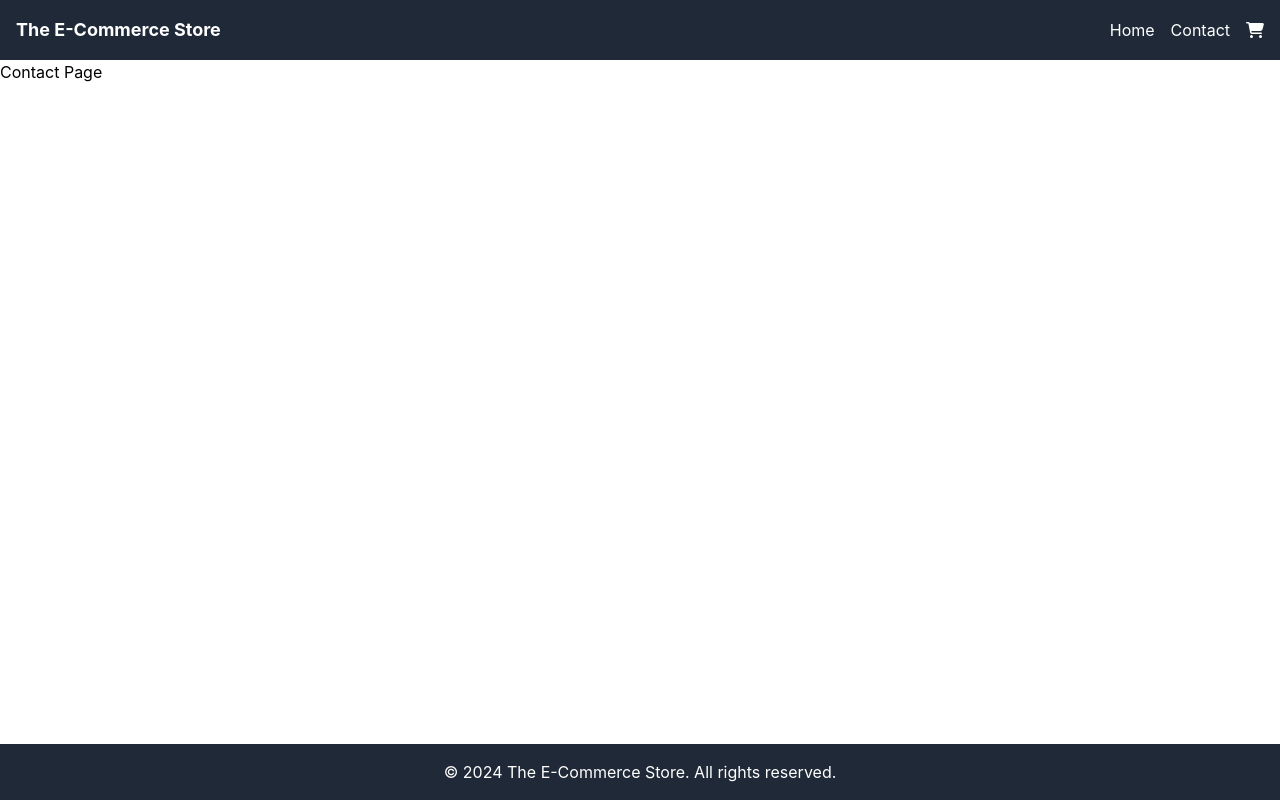
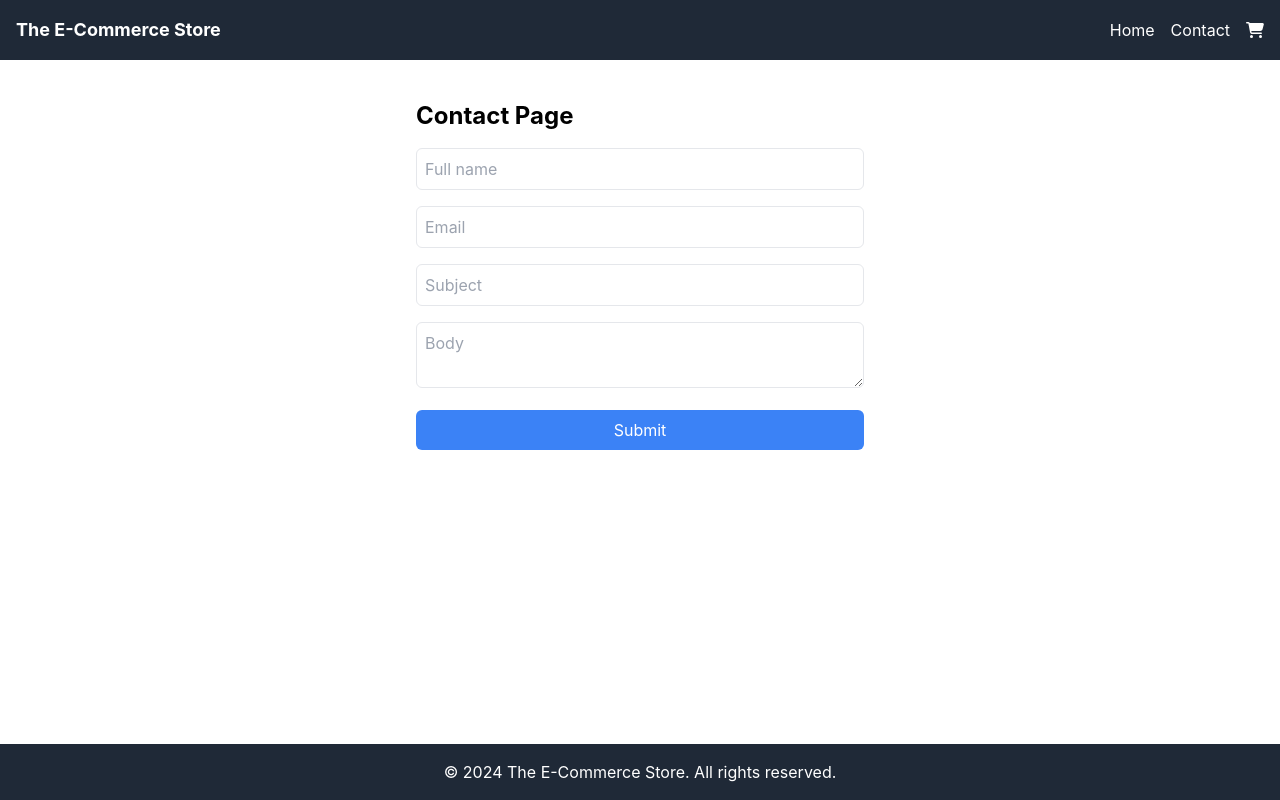
Before and after one commit to kmcarlson/JS_Frameworks_CA, a React (Create React App) app in the folder jsframeworksca/: page /contact in a window 1280 px wide. Built offline with nearby package versions, Linux system fonts and the light colour scheme.

Commit message:
add more stuff and form

```diff
--- a/jsframeworksca/package.json
+++ b/jsframeworksca/package.json
@@ -11,6 +11,7 @@
     "@testing-library/user-event": "^13.5.0",
     "react": "^18.2.0",
     "react-dom": "^18.2.0",
+    "react-hook-form": "^7.49.2",
     "react-router-dom": "^6.21.1",
     "react-scripts": "5.0.1",
     "web-vitals": "^2.1.4"
--- a/jsframeworksca/src/comp/Layout/header.js
+++ b/jsframeworksca/src/comp/Layout/header.js
@@ -1,11 +1,16 @@
 import React from "react";
 import Navigation from "./navigation";
+import { Link } from "react-router-dom";
 
 const Header = () => {
   return (
     <header className="bg-gray-800 p-4">
       <div className="container mx-auto flex justify-between items-center">
-       <div className="text-white text-lg font-bold">The E-Commerce Store</div>
+        <Link to="/">
+          <div className="text-white text-lg font-bold">
+            The E-Commerce Store
+          </div>
+        </Link>
         <Navigation />
       </div>
     </header>
--- a/jsframeworksca/src/pages/checkout.js
+++ /dev/null
@@ -1,11 +0,0 @@
-import React from 'react';
-
-const Checkout = () => {
-    return (
-        <div>
-           <h3>Checkout</h3>
-        </div>
-    );
-};
-
-export default Checkout;
--- a/jsframeworksca/src/pages/checkoutSuccess.js
+++ b/jsframeworksca/src/pages/checkoutSuccess.js
@@ -1,4 +1,5 @@
 import React from "react";
+import { Link } from "react-router-dom";
 
 function CheckoutSuccess({ setCart }) {
   React.useEffect(() => {
@@ -11,6 +12,12 @@ function CheckoutSuccess({ setCart }) {
       <p>Vi setter pris på din støtte.</p>
       <p>Din bestilling vil bli behandlet og sendt så snart som mulig.</p>
       <p>Ta gjerne kontakt med oss hvis du har spørsmål.</p>
+      <Link to="/">
+        <button className="mt-2 bg-blue-500 hover:bg-blue-700 text-white font-bold py-2 px-4 rounded cursor-pointer">
+          Back to store
+        </button>
+      </Link>
+      .
     </div>
   );
 }
--- a/jsframeworksca/src/pages/contact.js
+++ b/jsframeworksca/src/pages/contact.js
@@ -1,9 +1,70 @@
 import React from "react";
+import { useForm } from "react-hook-form";
 
 const Contact = () => {
+  const {
+    register,
+    handleSubmit,
+    formState: { errors },
+  } = useForm();
+
+  const onSubmit = (form) => {
+    console.log(form);
+  };
+
   return (
-    <div>
-      <h1>Contact Page</h1>
+    <div className="w-full max-w-md mx-auto mt-10">
+      <h1 className="text-2xl font-bold mb-4">Contact Page</h1>
+      <form onSubmit={handleSubmit(onSubmit)} className="space-y-4">
+        <input
+          {...register("fullName", { required: true, minLength: 3 })}
+          placeholder="Full name"
+          className="w-full p-2 border rounded-md"
+        />
+        {errors.fullName && (
+          <p className="text-sm text-red-500">
+            This field is required and must be at least 3 characters long.
+          </p>
+        )}
+
+        <input
+          {...register("email", { required: true, pattern: /^\S+@\S+$/i })}
+          placeholder="Email"
+          className="w-full p-2 border rounded-md"
+        />
+        {errors.email && (
+          <p className="text-sm text-red-500">
+            Please enter a valid email address.
+          </p>
+        )}
+
+        <input
+          {...register("subject", { required: true, minLength: 3 })}
+          placeholder="Subject"
+          className="w-full p-2 border rounded-md"
+        />
+        {errors.subject && (
+          <p className="text-sm text-red-500">
+            This field is required and must be at least 3 characters long.
+          </p>
+        )}
+
+        <textarea
+          {...register("body", { required: true, minLength: 3 })}
+          placeholder="Body"
+          className="w-full p-2 border rounded-md"
+        />
+        {errors.body && (
+          <p className="text-sm text-red-500">
+            This field is required and must be at least 3 characters long.
+          </p>
+        )}
+
+        <input
+          type="submit"
+          className="w-full p-2 bg-blue-500 text-white rounded-md cursor-pointer"
+        />
+      </form>
     </div>
   );
 };
--- a/jsframeworksca/src/pages/home.js
+++ b/jsframeworksca/src/pages/home.js
@@ -15,7 +15,7 @@ const Home = () => {
         );
         const data = await response.json();
 
-        // console.log("Data from API:", data);
+        console.log("Data from API:", data);
 
         if (Array.isArray(data)) {
           setProducts(data);
@@ -58,7 +58,7 @@ const Home = () => {
         {loading ? (
           <p>Loading!?!</p>
         ) : (
-          <ul className="grid grid-cols-1 md:grid-cols-2 lg:grid-cols-4 gap-4">
+          <ul className="grid grid-cols-1 md:grid-cols-2 lg:grid-cols-5 gap-4">
             {Array.isArray(searchResults) && searchResults.length > 0 ? (
               searchResults.map((product) => (
                 <li key={product.id} className="bg-white p-4 rounded shadow">
@@ -66,8 +66,17 @@ const Home = () => {
                     <Link to={`/product/${product.id}`}>{product.title}</Link>
                   </h2>
                   <p className="text-gray-700">{product.description}</p>
-                  <p className="text-gray-700">{product.id}</p>
+
                   <p className="mt-2">Price: ${product.price}</p>
+                  <p
+                    className={`text-red-600 mt-2 ${
+                      product.price !== product.discountedPrice
+                        ? "discounted-price"
+                        : ""
+                    }`}
+                  >
+                    New price: ${product.discountedPrice}
+                  </p>
                   <img
                     src={product.imageUrl}
                     alt={product.title}
--- a/jsframeworksca/src/pages/productDetails.js
+++ b/jsframeworksca/src/pages/productDetails.js
@@ -26,6 +26,9 @@ const ProductDetails = ({ addToCart }) => {
              <h1 className="text-xl font-bold mb-2">{product.title}</h1>
              <p className="text-gray-600 mb-2">{product.description}</p>
              <p className="text-gray-600 mb-2">Price: ${product.price}</p>
+             <p className={`text-red-600 mb-2 ${product.price !== product.discountedPrice ? 'discounted-price' : ''}`}>
+              Price: ${product.discountedPrice}
+             </p>
              <button
                className="mt-2 bg-blue-500 hover:bg-blue-700 text-white font-bold py-2 px-4 rounded cursor-pointer"
                onClick={() => addToCart(product)}
```
Also changed, not shown: 1 other file (tests, documents, lock files or other folders). Lines whose indentation alone changed are shown as unchanged.
